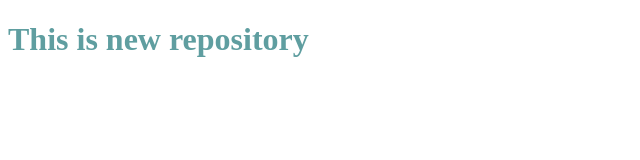
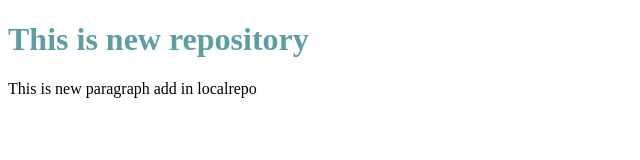
Before and after one commit to MdAasif06/localRepo, a plain HTML site: page index.html in a window 1280 px wide. Shown: the whole page, without its empty margins (0-640 px from the left). Drawn offline with Linux system fonts and the light colour scheme.

Commit message:
add new paragraph in local repo

```diff
--- a/index.html
+++ b/index.html
@@ -8,5 +8,6 @@
 </head>
 <body>
     <h1>This is new repository</h1>
+    <p>This is new paragraph add in localrepo</p>
 </body>
 </html>
```
